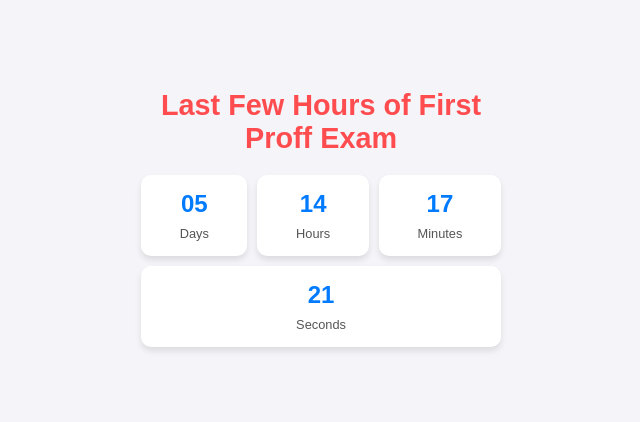
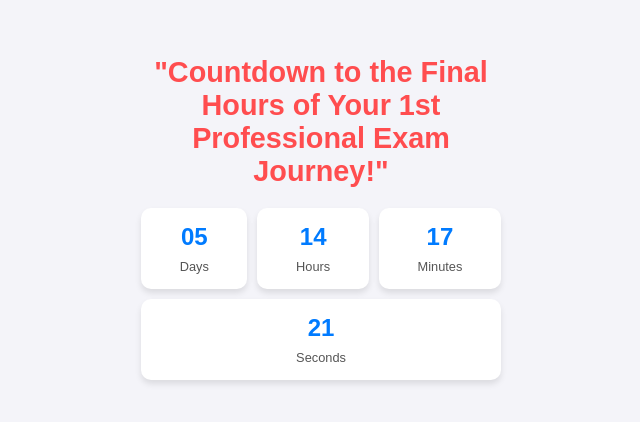
Before and after one commit to Shamsudduha/timer9, a plain HTML site: page index.html in a window 1280 px wide. Shown: the part 192-614 px from the top of the page, without its empty margins (319-959 px from the left). Drawn offline with Linux system fonts and the light colour scheme.

Commit message:
Update index.html

```diff
--- a/index.html
+++ b/index.html
@@ -8,7 +8,9 @@
 </head>
 <body>
   <div class="container">
-    <h1>Last Few Hours of First Proff Exam</h1>
+    <h1>"Countdown to the Final Hours of Your 1st Professional Exam Journey!"
+
+</h1>
     <div class="timer">
       <div>
         <span id="days">00</span>
```
